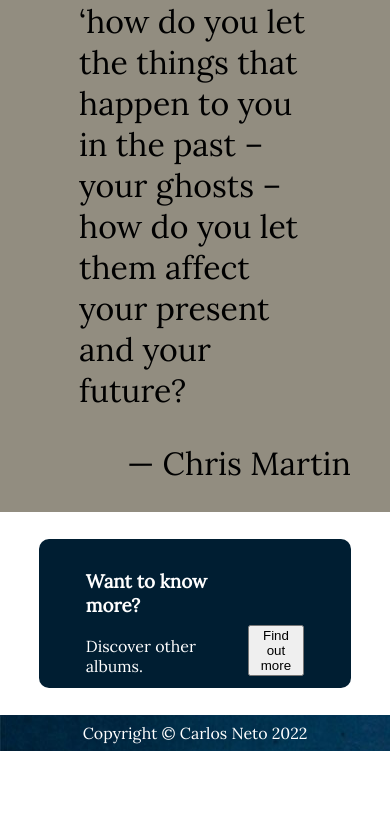
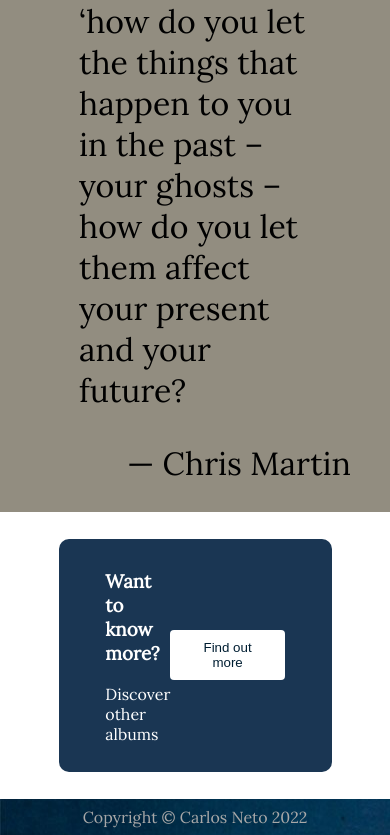
Before and after one commit to Kyrch47/odin-landing-page, a plain HTML site: page index.html in a window 390 px wide. Shown: the part 920-1755 px from the top of the page. Before the commit the page ends 1671 px from the top, so only its background shows below. Drawn offline with Linux system fonts and the light colour scheme.

Commit message:
improved color and alignment. still need to implement responsivity

```diff
--- a/index.html
+++ b/index.html
@@ -30,7 +30,7 @@
                 </p>
                 <button class = "button">Buy now</button>
             </article>
-            <div class="header-item">
+            <div class="header-item" id="broken-wings">
                 <img width="300px" src="img/broken-wings.png" alt="Cover for Ghost Stories">
             </div>
         </section>
@@ -69,7 +69,8 @@
         <section class = "footer-discover">
             <section class = "footer-discover-text">
                 <h3>Want to know more?</h3>
-                Discover other albums.
+                <p>Discover other albums
+                </p>
             </section>
             <button class = "footer-button" >Find out more</button>
         </section>
--- a/styles.css
+++ b/styles.css
@@ -41,10 +41,9 @@
 .header-container {
     height: 100px;
     display: flex;
-    justify-content: space-between;
 }
 .header-item {
-flex: 1;
+    flex: 1;
 }
 .header-bar-link {
     flex: 3;
@@ -63,6 +62,9 @@
     justify-content: center;
     height: 350px;
     flex: 2;
+}
+div#broken-wings {
+    text-align: center;
 }
 .header-item h1 {
     color: #8B7745;
@@ -91,6 +93,7 @@
 }
 .main-item {
     flex: 1;
+
 }
 .quote {
     background-color: #928d80;
@@ -110,32 +113,34 @@
     padding: 3%;
     padding-left: 12%;
     padding-right: 12%;
-    background-color: #001E32;
+    background-color: #1A3653;
     margin: 7%;
-    margin-left: 10%;
-    margin-right: 10%;
+    margin-left: 15%;
+    margin-right: 15%;
     border-radius: 10px;
     text-align: left;
     color: white;
     display: flex;
-
+    align-items: center;
+}
+.footer-button {
+    background-color: white;
+    color: #001E32;
+    height: 25%;
+    padding: 10px 30px;
+    border: none;
+    border-radius: 4px;
+}
+.footer-discover-text {
+    flex: 1;
 }
 .copyright {
     margin: 0;
     padding: 2%;
     background-color: #001E32;
-    color: white;
+    color: #a8a8a8;
     background: url(img/background.jpg);
     background-repeat: no-repeat;
     background-position: 0 50%;
     background-origin: border-box;
-
 }
-.footer-button {
-    flex: 1;
-    align-self: flex-end;
-
-}
-.footer-discover-text {
-    flex: 4;
-}
```
